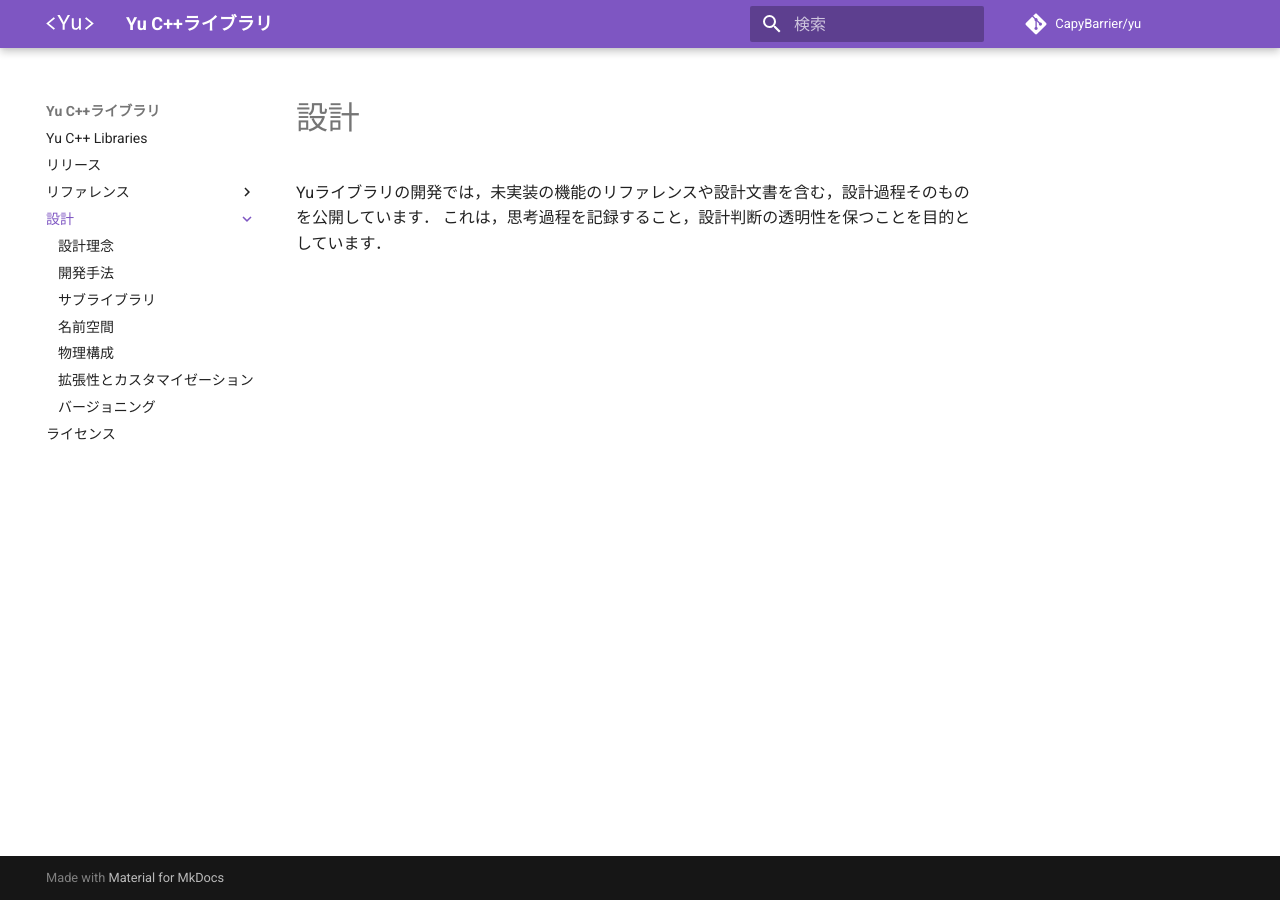
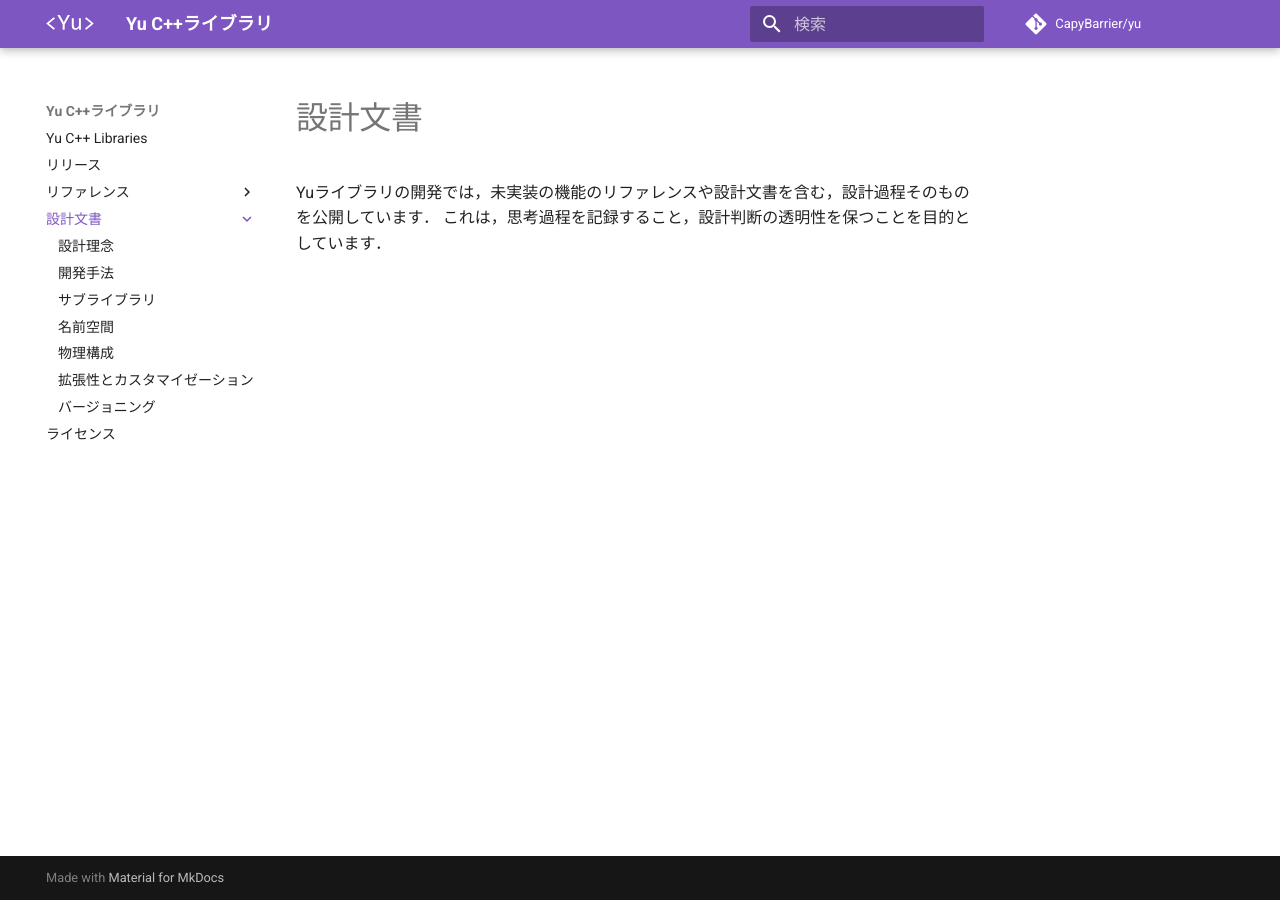
Before and after one commit to CapyBarrier/yu, an MkDocs documentation site: the page built from docs/docs/design/index.md, in a window 1280 px wide. Built offline with MkDocs 1.6.1 and Material for MkDocs 9.7.7, drawn with Linux system fonts in a browser that asks for light colours; comment, search, counter and statistics services are not loaded.

```diff
--- a/docs/docs/design/index.md
+++ b/docs/docs/design/index.md
@@ -1,4 +1,4 @@
-# 設計
+# 設計文書
 
 Yuライブラリの開発では，未実装の機能のリファレンスや設計文書を含む，設計過程そのものを公開しています．
 これは，思考過程を記録すること，設計判断の透明性を保つことを目的としています．
```
Also changed, not shown: docs/docs/index.md (+2 -1 lines), docs/docs/design/.pages.
